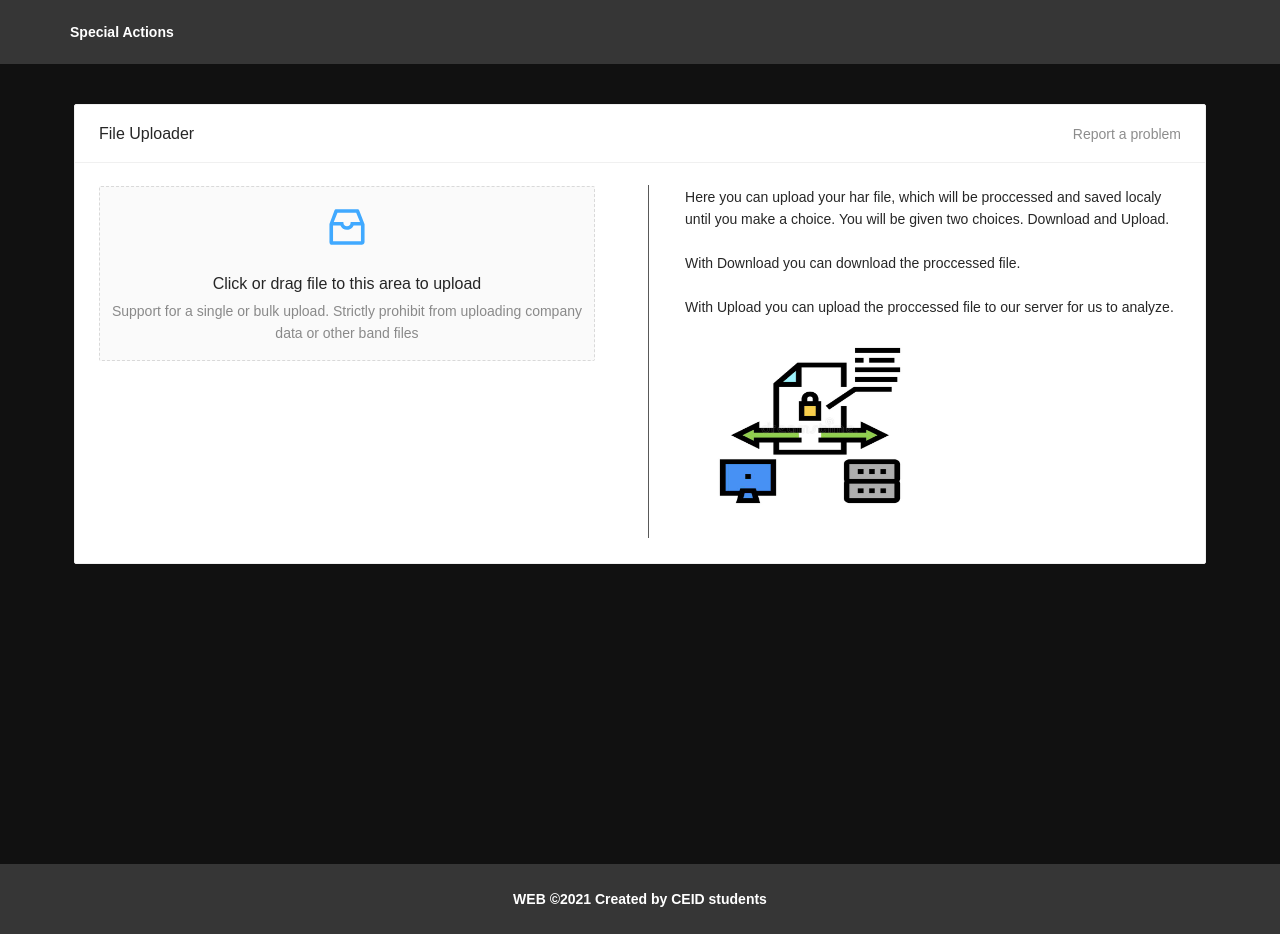
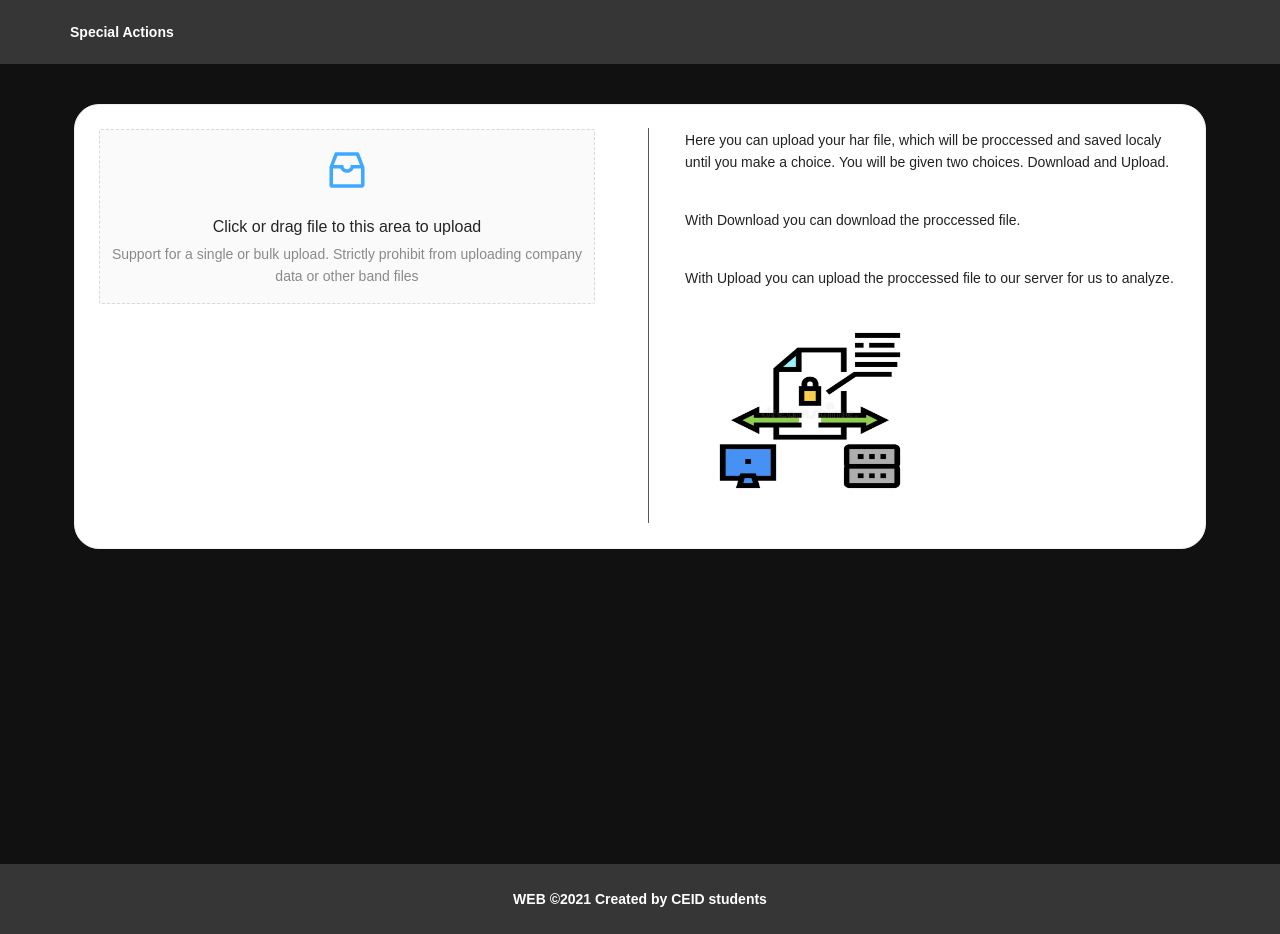
Before and after one commit to sphantom99/www, a Next.js app: page /uploadFile in a window 1280 px wide. Built offline with nearby package versions, Linux system fonts and the light colour scheme.

Commit message:
changed styles and env

```diff
--- a/components/CustomLayout.js
+++ b/components/CustomLayout.js
@@ -1,3 +1,4 @@
+/* eslint-disable import/no-cycle */
 /* eslint-disable jsx-a11y/anchor-is-valid */
 /* eslint-disable jsx-a11y/no-static-element-interactions */
 /* eslint-disable jsx-a11y/click-events-have-key-events */
@@ -5,16 +6,18 @@ import {
   Layout, Menu, Breadcrumb, Button, Typography, Drawer, Space, Switch,
 } from 'antd';
 import axios from 'axios';
-import React, { useState } from 'react';
+import React, { useState, useContext } from 'react';
 import { useRouter } from 'next/router';
 import cookie from 'js-cookie';
 import Link from 'next/link';
 import { MailOutlined, AppstoreOutlined, SettingOutlined } from '@ant-design/icons';
+import { MyContext } from '../pages/_app';
 
 const { Text } = Typography;
 const { Header, Content, Footer } = Layout;
 const { SubMenu } = Menu;
 export default function CustomLayout({ children }) {
+  const context = useContext(MyContext);
   const router = useRouter();
   const cook = cookie.get('secret');
   const [visible, setVisible] = useState(false);
@@ -42,8 +45,10 @@ export default function CustomLayout({ children }) {
 
   function onChange(checked) {
     if (checked) {
+      context.setDarkMode(true);
       setMode('#111');
     } else {
+      context.setDarkMode(false);
       setMode('#fff');
     }
   }
@@ -73,7 +78,7 @@ export default function CustomLayout({ children }) {
         {cook ? (
           <>
             <Menu style={{ backgroundColor: '#363636' }} theme="dark" mode="horizontal">
-              <Menu.Item>
+              <Menu.Item style={{ float: 'left' }}>
                 <Link href="/uploadFile">
                   <a href="/uploadFile">
                     <Text strong style={{ color: '#ffffff' }}>
@@ -82,6 +87,16 @@ export default function CustomLayout({ children }) {
                   </a>
                 </Link>
               </Menu.Item>
+              <SubMenu
+                key="SubMenu"
+                style={{ float: 'right', backgroundColor: '#363636' }}
+                icon={<SettingOutlined />}
+                title={(
+                  <Text strong style={{ color: '#ffffff' }}>
+                    {cookieTemp[0]}
+                  </Text>
+                )}
+              >
                 <Menu.Item>
                   {cookieTemp[1] === 'true' ? (
                     <Link href={`/admin/${cookieTemp[0]}`}>
@@ -101,21 +116,7 @@ export default function CustomLayout({ children }) {
                     </Link>
                   )}
                 </Menu.Item>
-              <SubMenu
-                key="SubMenu"
-                style={{ float: 'right', backgroundColor: '#363636' }}
-                icon={<SettingOutlined />}
-                title={(
-                  <Text strong style={{ color: '#ffffff' }}>
-                    {cookieTemp[0]}
-                  </Text>
-                )}
-              >
-                <Menu.Item key="setting:1" style={{ backgroundColor: '#363636' }}>
-                  Dark Mode
-                  <Switch defaultChecked onChange={onChange} />
-                </Menu.Item>
-                <Menu.Item style={{ float: 'right', color: '#ffffff' }}>
+                <Menu.Item style={{ float: 'left', color: '#ffffff' }}>
                   <a onClick={logout}>
                     <Text strong style={{ color: '#ffffff' }}>
                       Logout
--- a/components/MapChart.js
+++ b/components/MapChart.js
@@ -69,7 +69,7 @@ export default function MapChart({ data }) {
           width="1300px"
           height="1000px"
           onViewportChange={setViewport}
-          mapboxApiAccessToken={mapBoxToken}
+          mapboxApiAccessToken={process.env.NEXT_PUBLIC_REACT_MAP_GL}
         >
           <Source id="polylineLayer" type="geojson" data={multipleLines}>
             <Layer
--- a/pages/_app.js
+++ b/pages/_app.js
@@ -1,15 +1,25 @@
+/* eslint-disable import/no-cycle */
 /* eslint-disable react/jsx-props-no-spreading */
 import 'antd/dist/antd.css';
 import '../styles/vars.css';
 import '../styles/global.css';
 import '../styles/login.css';
-import React from 'react';
+import React, { createContext, useState } from 'react';
 import CustomLayout from '../components/CustomLayout';
 
+export const MyContext = createContext();
 export default function MyApp({ Component, pageProps }) {
+  const [darkMode, setDarkMode] = useState(false);
   return (
-    <CustomLayout>
-      <Component {...pageProps} />
-    </CustomLayout>
+    <MyContext.Provider
+      value={{
+        darkMode,
+        setDarkMode,
+      }}
+    >
+      <CustomLayout>
+        <Component {...pageProps} />
+      </CustomLayout>
+    </MyContext.Provider>
   );
 }
--- a/pages/uploadFile.js
+++ b/pages/uploadFile.js
@@ -1,14 +1,21 @@
-import React from 'react';
+import React, { useContext } from 'react';
 import {
   Row, Col, Card, Divider,
 } from 'antd';
 import Image from 'next/image';
 import FileUploader from '../components/FileUploader';
+import { MyContext } from './_app';
 
 export default function UploadFile() {
+  const context = useContext(MyContext);
   return (
     <>
-      <Card title="File Uploader" extra={<a href="/user">Report a problem</a>}>
+      <Card
+        style={{
+          borderRadius: '25px',
+          backgroundColor: context.darkMode ? '#333' : '#fff',
+        }}
+      >
         <Row>
           <Col xs={11}>
             <FileUploader />
@@ -19,16 +26,30 @@ export default function UploadFile() {
           </Col>
           <Col xs={11}>
             <div>
-              Here you can upload your har file, which will be proccessed and saved localy until you
-              make a choice. You will be given two choices. Download and Upload.
+              <p style={{ color: context.darkMode ? '#fff' : '#222' }}>
+                Here you can upload your har file, which will be proccessed and saved localy until
+                you make a choice. You will be given two choices. Download and Upload.
+              </p>
               <br />
+
+              <p style={{ color: context.darkMode ? '#fff' : '#222' }}>
+                With Download you can download the proccessed file.
+              </p>
               <br />
-              With Download you can download the proccessed file.
-              <br />
-              <br />
-              With Upload you can upload the proccessed file to our server for us to analyze.
+
+              <p style={{ color: context.darkMode ? '#fff' : '#222' }}>
+                With Upload you can upload the proccessed file to our server for us to analyze.
+              </p>
             </div>
-            <Image src="/file.jpg" height={215} width={250} alt="Picture of the author" />
+            <div style={{ borderRadius: '25px' }}>
+              <Image
+                src="/file.jpg"
+                style={{ borderRadius: '25px' }}
+                height={215}
+                width={250}
+                alt="Picture of the author"
+              />
+            </div>
           </Col>
         </Row>
       </Card>
--- a/pages/user/[id]/heatmap.js
+++ b/pages/user/[id]/heatmap.js
@@ -25,7 +25,7 @@ function filterFeaturesByDay(featureCollection, time) {
   });
   return { type: 'FeatureCollection', features };
 }
-const mapBoxToken = 'pk.eyJ1IjoicmF2ZW45OXAiLCJhIjoiY2tzdDAwOHBwMHU0aTMxcG5wdWZ0OW9mMSJ9.Pnc_9xkS8B72aotWuUEoiQ';
+
 const heatmapLayer = {
   maxzoom: 9,
   type: 'heatmap',
@@ -162,7 +162,7 @@ export default function heatmap(props) {
           height="1000px"
           mapStyle="mapbox://styles/mapbox/dark-v9"
           onViewportChange={setViewport}
-          mapboxApiAccessToken={mapBoxToken}
+          mapboxApiAccessToken={process.env.NEXT_PUBLIC_REACT_MAP_GL}
         >
           {format && (
             <Source type="geojson" data={format}>
--- /dev/null
+++ b/styles/darkMode.css
@@ -0,0 +1,3 @@
+p{
+	color: White;
+}
--- /dev/null
+++ b/styles/lightMode.css
@@ -0,0 +1,3 @@
+p{
+	color: black;
+}
```
Also changed, not shown: 1 other file (tests, documents, lock files or other folders). Lines whose indentation alone changed are shown as unchanged.
